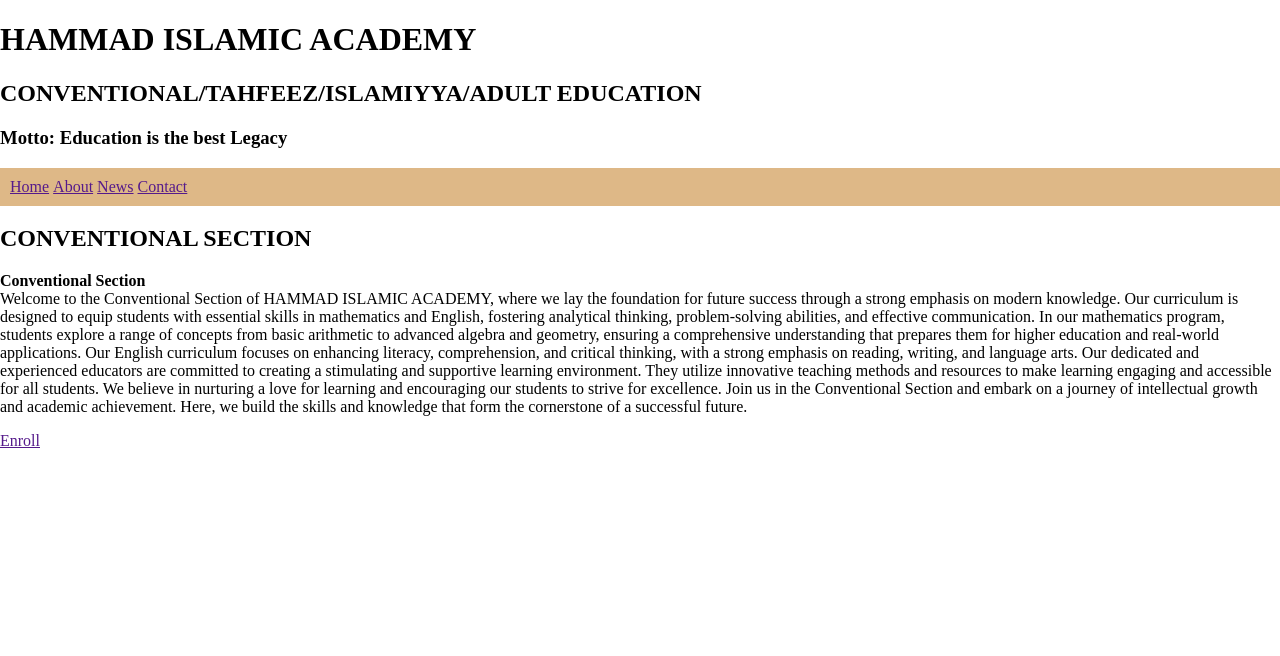
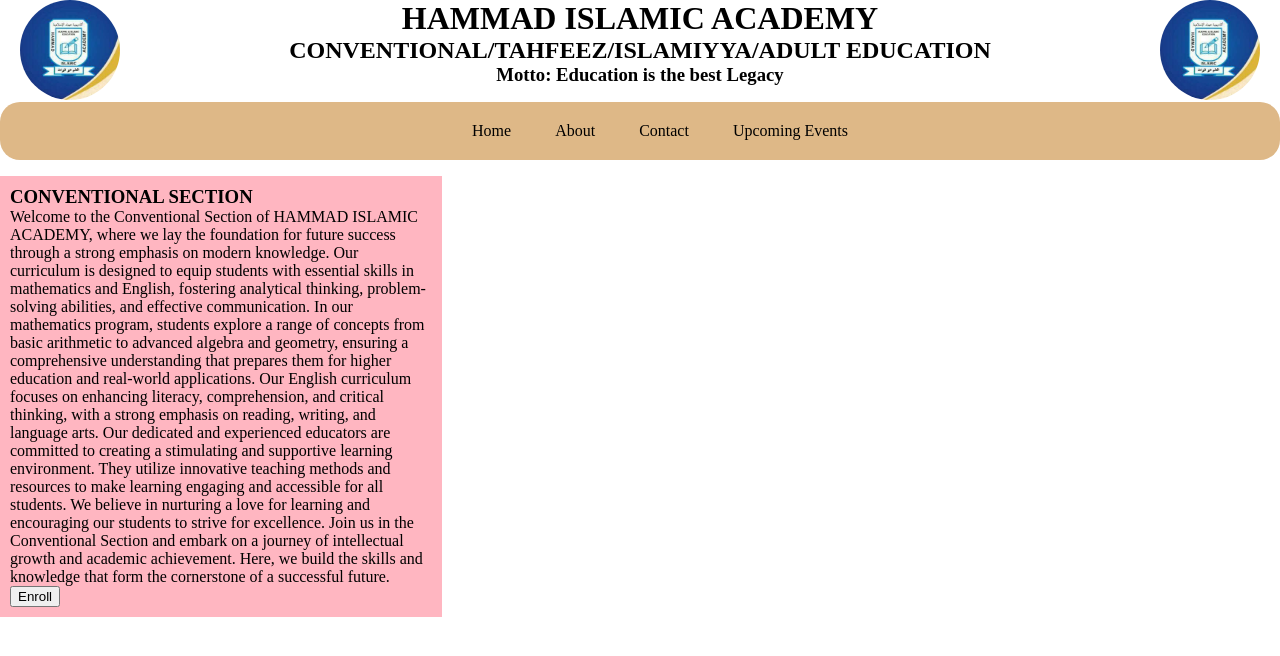
Before and after one commit to yunus-dev-codecrafter/Hammad-Islamic-Academy, a plain HTML site: page index.html in a window 1280 px wide. Drawn offline with Linux system fonts and the light colour scheme.

Commit message:
Initial HTML

```diff
--- a/index.html
+++ b/index.html
@@ -8,23 +8,27 @@
   </head>
   <body>
     <header>
-      <h1>HAMMAD ISLAMIC ACADEMY</h1>
-      <h2>CONVENTIONAL/TAHFEEZ/ISLAMIYYA/ADULT EDUCATION</h2>
-      <h3>Motto: Education is the best Legacy</h3>
+      <img src="hammad photo.jpeg" alt="school_icon" class="header_photo1" />
+      <img src="hammad photo.jpeg" alt="school_icon" class="header_photo2" />
+      <div>
+        <h1>HAMMAD ISLAMIC ACADEMY</h1>
+        <h2>CONVENTIONAL/TAHFEEZ/ISLAMIYYA/ADULT EDUCATION</h2>
+        <h3>Motto: Education is the best Legacy</h3>
+      </div>
+
       <nav>
         <ul>
           <li><a href="">Home</a></li>
           <li><a href="">About</a></li>
-          <li><a href="">News</a></li>
-          <li><a href="">Contact</a></li>
+          <li><a href="">Contact </a></li>
+          <li><a href="">Upcoming Events</a></li>
         </ul>
       </nav>
     </header>
     <main>
-      <section>
-        <h2>CONVENTIONAL SECTION</h2>
-        <p>
-          <strong>Conventional Section</strong> <br />
+      <section class="conventional">
+        <h3>CONVENTIONAL SECTION</h3>
+        <p class="conventional_section_paragraph">
           Welcome to the Conventional Section of HAMMAD ISLAMIC ACADEMY, where
           we lay the foundation for future success through a strong emphasis on
           modern knowledge. Our curriculum is designed to equip students with
@@ -45,7 +49,7 @@
           achievement. Here, we build the skills and knowledge that form the
           cornerstone of a successful future.
         </p>
-        <a href="">Enroll</a>
+        <button>Enroll</button>
       </section>
       <section></section>
       <section></section>
--- a/style.css
+++ b/style.css
@@ -2,14 +2,76 @@
     margin: 0;
 }
 
+/*
+* {
+    border: 1px solid black;
+}
+/*
+/*header styling*/
+header {
+    text-align: center;
+
+}
+
+.header_photo1 {
+    display: flex;
+    height: 100px;
+    width: 100px;
+    border-radius: 50%;
+    float: right;
+    margin-right: 20px;
+}
+
+.header_photo2 {
+    border-radius: 50%;
+    margin-left: 20px;
+}
+
+h1,
+h2,
+h3 {
+    margin: 0;
+    padding: 0;
+
+}
+
+img {
+    height: 100px;
+    width: 100px;
+    float: left;
+    margin-top: 0;
+}
+
+/*nav styling*/
 li {
     background-color: burlywood;
     display: inline-block;
+    padding: 20px;
 }
 
 ul {
     background-color: burlywood;
     display: block;
+    border-radius: 20px;
+    text-align: center;
+}
+
+a {
+    color: black;
+    text-decoration: none;
+}
+
+/*end nav styling*/
+/*conventional section styling*/
+.conventional {
+    background-color: lightpink;
+    width: 33%;
     padding: 10px;
+}
 
+
+.conventional_section_paragraph {
+    margin: 0;
 }
+
+/*end conventional section styling*/
```
Also changed, not shown: hammad photo.jpeg (added).
